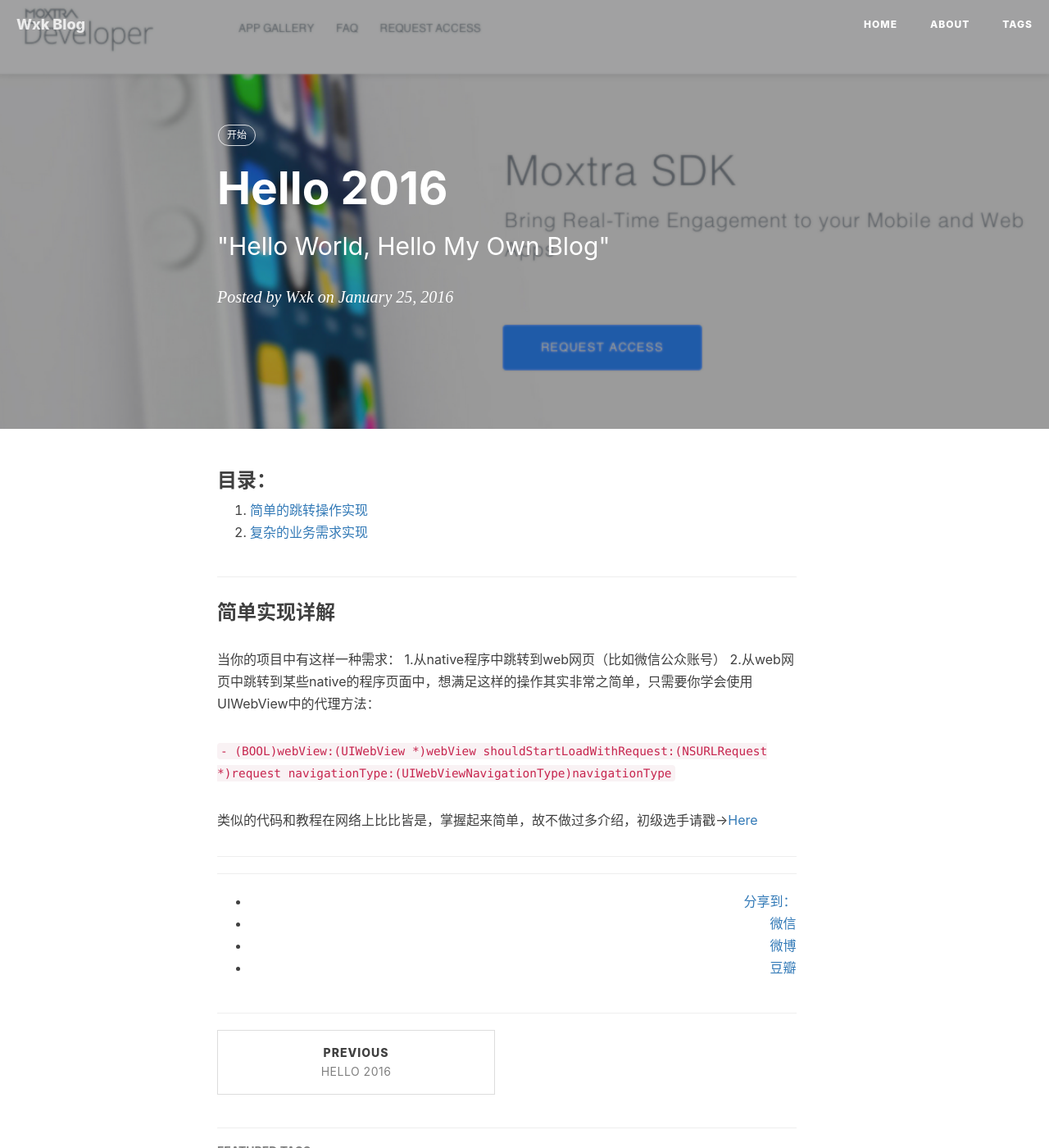
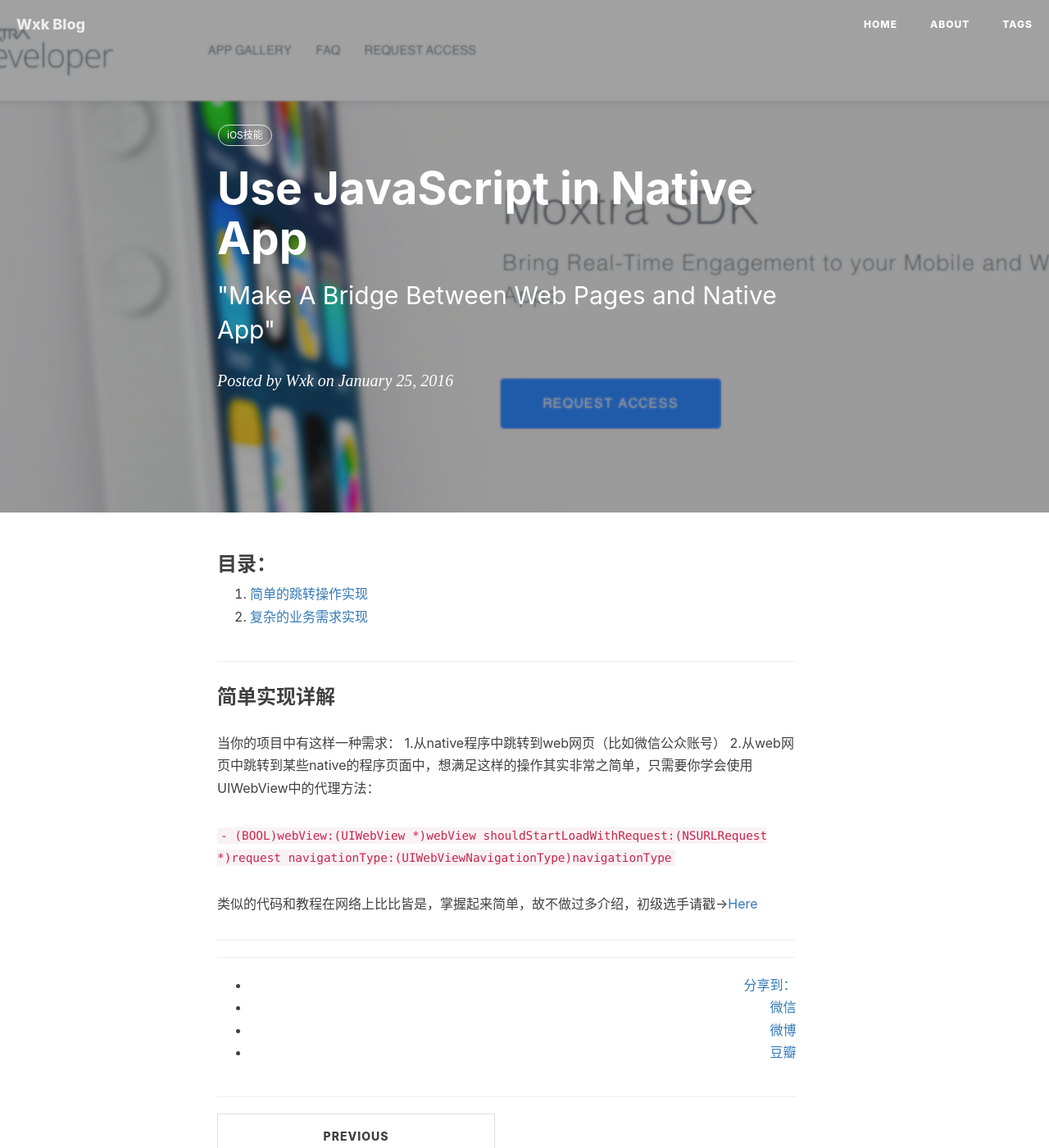
Before and after one commit to Zippowxk/Zippowxk.github.io, a Jekyll site: the page built from _posts/2016-01-26-Use JavaScript in Native App.markdown, in a window 1280 px wide and 1400 px high. Shown: the whole window at 82% size. Built offline with Jekyll 4.4.1, drawn with Linux system fonts in a browser that asks for light colours; nearby versions of some CDN libraries; comment, search, counter and statistics services are not loaded.

Commit message:
fix bugs

```diff
--- a/_posts/2016-01-26-iOS使用JS与Web页面交互.markdown
+++ b/_posts/2016-01-26-Use JavaScript in Native App.markdown
@@ -1,12 +1,12 @@
 ---
 layout:     post
-title:      "Hello 2016"
-subtitle:   " \"Hello World, Hello My Own Blog\""
+title:      "Use JavaScript in Native App"
+subtitle:   " \"Make A Bridge Between Web Pages and Native App\""
 date:       2016-1-25 12:00:00
 author:     "Wxk"
 header-img: "img/2016-1-26.png"
 tags:
-    - 开始
+    - iOS技能
 ---
 
 
```
